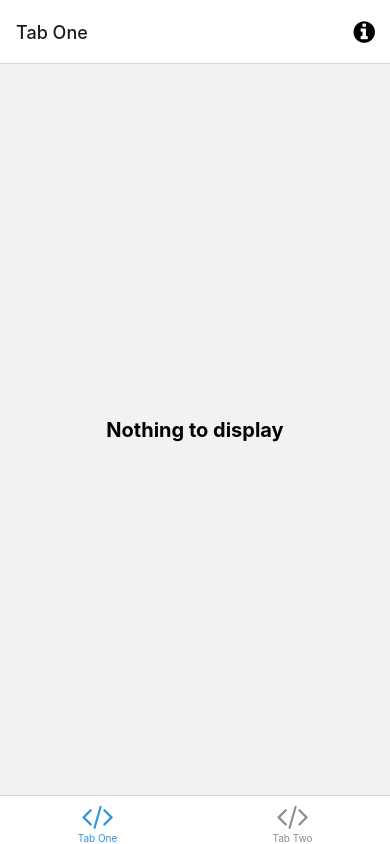
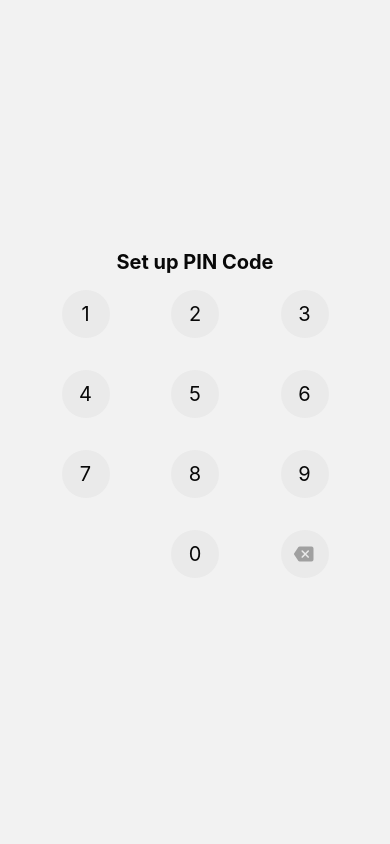
Before and after one commit to peterdee/2fa-mobile, a React Native app: screen /PINCode in a window 390 px wide. Built offline with nearby package versions, Linux system fonts and the light colour scheme; what expo-linking would draw is missing.

Commit message:
Work on the PIN Code screen

```diff
--- a/constants/index.ts
+++ b/constants/index.ts
@@ -1,6 +1,8 @@
 export const COLORS = {
   accent: 'blue',
-  text: '#181818',
+  muted: '#A0A0A0',
+  mutedLight: '#EAEAEA',
+  text: '#080808',
 };
 
 export const KEYBOARD = {
--- a/navigation/index.tsx
+++ b/navigation/index.tsx
@@ -14,6 +14,7 @@ import Colors from '../constants/Colors';
 import useColorScheme from '../hooks/useColorScheme';
 import ModalScreen from '../screens/ModalScreen';
 import NotFoundScreen from '../screens/NotFoundScreen';
+import PINCode from '../screens/PINCode';
 import TabOneScreen from '../screens/List';
 import TabTwoScreen from '../screens/CodeScanner';
 import { RootStackParamList, RootTabParamList, RootTabScreenProps } from '../types';
@@ -37,7 +38,8 @@ const Stack = createNativeStackNavigator<RootStackParamList>();
 
 function RootNavigator() {
   return (
-    <Stack.Navigator>
+    <Stack.Navigator initialRouteName="PINCode">
+      <Stack.Screen name="PINCode" component={PINCode} options={{ headerShown: false }} />
       <Stack.Screen name="Root" component={BottomTabNavigator} options={{ headerShown: false }} />
       <Stack.Screen name="NotFound" component={NotFoundScreen} options={{ title: 'Oops!' }} />
       <Stack.Group screenOptions={{ presentation: 'modal' }}>
--- a/screens/PINCode/PINCode.tsx
+++ b/screens/PINCode/PINCode.tsx
@@ -1,24 +1,30 @@
 import React, {
   memo,
+  useCallback,
   useEffect,
   useState,
 } from 'react';
 import { Text, View } from 'react-native';
 
 import { getValue, KEYS } from '../../utilities/storage';
+import KeyboardLayout from './components/KeyboardLayout';
 import Loader from '../../components/Loader';
 import styles from './styles';
+import { KEYBOARD } from '../../constants';
 
 function PINCode(): React.ReactElement {
+  // TODO: this should be disabled at the start
+  const [disableBackspace, setDisableBackspace] = useState<boolean>(true);
+  const [disableKeyboard, setDisableKeyboard] = useState<boolean>(false);
   const [loading, setLoading] = useState<boolean>(true);
-  const [PIN, setPIN] = useState<number>();
+  const [PIN, setPIN] = useState<string>('');
 
   useEffect(
     (): void => {
       async function checkPin() {
         const pinValue = await getValue<number>(KEYS.pin);
         if (pinValue) {
-          setPIN(pinValue);
+          setPIN(`${pinValue}`);
         }
         setLoading(false);
       }
@@ -28,15 +34,33 @@ function PINCode(): React.ReactElement {
     [],
   );
 
+  const handlePress = useCallback(
+    (value: string): void => {
+      if (value === KEYBOARD.backspace && PIN.length > 0) {
+        return setPIN(PIN.slice(0, PIN.length - 1));
+      }
+      setPIN(`${PIN}${value}`);
+      return console.log('entered', PIN);
+    },
+    [PIN],
+  );
+
   return (
     <View style={styles.container}>
       { loading && (
         <Loader />
       ) }
       { !loading && (
-        <Text style={styles.title}>
-          { `${PIN ? 'Has PIN' : 'Set up PIN'}` }
-        </Text>
+        <>
+          <Text style={styles.title}>
+            { `${PIN ? 'Has PIN' : 'Set up PIN Code'}` }
+          </Text>
+          <KeyboardLayout
+            disableBackspace={disableBackspace}
+            disableKeyboard={disableKeyboard}
+            handlePress={handlePress}
+          />
+        </>
       ) }
     </View>
   );
--- a/screens/PINCode/components/Key.tsx
+++ b/screens/PINCode/components/Key.tsx
@@ -1,7 +1,17 @@
 import React, { memo } from 'react';
-import { Pressable, Text, View } from 'react-native';
+import { Ionicons } from '@expo/vector-icons';
+import {
+  Pressable,
+  Text,
+  View,
+} from 'react-native';
 
-import { KEYBOARD } from '../../../constants';
+import {
+  COLORS,
+  KEYBOARD,
+  SPACER,
+  SPACER_HALF,
+} from '../../../constants';
 import styles from '../styles';
 
 interface KeyProps {
@@ -19,7 +29,7 @@ function Key(props: KeyProps): React.ReactElement {
 
   return (
     <View style={styles.digitContainer}>
-      { !KEYBOARD.empty && (
+      { value !== KEYBOARD.empty && (
         <Pressable
           disabled={disabled}
           onPress={(): void => onPress(value)}
@@ -27,9 +37,22 @@ function Key(props: KeyProps): React.ReactElement {
             styles.keyboardKeyLayout,
           ]}
         >
-          <Text>
-            { value }
-          </Text>
+          { value !== KEYBOARD.backspace && (
+            <Text style={styles.keyboardKeyText}>
+              { value }
+            </Text>
+          ) }
+          { value === KEYBOARD.backspace && (
+            <Ionicons
+              color={
+                disabled
+                  ? COLORS.muted
+                  : COLORS.text
+              }
+              name="backspace"
+              size={SPACER + SPACER_HALF}
+            />
+          ) }
         </Pressable>
       ) }
     </View>
--- a/screens/PINCode/components/Keyboard.tsx
+++ b/screens/PINCode/components/KeyboardLayout.tsx
@@ -5,7 +5,7 @@ import Key from './Key';
 import { KEYBOARD } from '../../../constants';
 import styles from '../styles';
 
-interface KeyboardProps {
+interface KeyboardLayoutProps {
   disableBackspace: boolean;
   disableKeyboard: boolean;
   handlePress: (value: string) => void;
@@ -18,7 +18,7 @@ const rows: string[][] = [
   [KEYBOARD.empty, '0', KEYBOARD.backspace],
 ];
 
-function Keyboard(props: KeyboardProps): React.ReactElement {
+function KeyboardLayout(props: KeyboardLayoutProps): React.ReactElement {
   const {
     disableBackspace,
     disableKeyboard,
@@ -28,7 +28,10 @@ function Keyboard(props: KeyboardProps): React.ReactElement {
   return (
     <View style={styles.keyboardLayout}>
       { rows.map((row: string[]): React.ReactElement => (
-        <View style={styles.keyboardRowLayout}>
+        <View
+          key={row[0]}
+          style={styles.keyboardRowLayout}
+        >
           { row.map((key: string): React.ReactElement => (
             <Key
               disabled={
@@ -47,4 +50,4 @@ function Keyboard(props: KeyboardProps): React.ReactElement {
   );
 }
 
-export default memo(Keyboard);
+export default memo(KeyboardLayout);
--- a/screens/PINCode/styles.ts
+++ b/screens/PINCode/styles.ts
@@ -1,6 +1,10 @@
 import { StyleSheet } from 'react-native';
 
-import { SPACER } from '../../constants';
+import {
+  COLORS,
+  SPACER,
+  SPACER_HALF,
+} from '../../constants';
 
 export default StyleSheet.create({
   container: {
@@ -9,7 +13,7 @@ export default StyleSheet.create({
     justifyContent: 'center',
   },
   title: {
-    color: 'white',
+    color: COLORS.text,
     fontSize: 20,
     fontWeight: 'bold',
   },
@@ -26,16 +30,26 @@ export default StyleSheet.create({
     justifyContent: 'center',
     width: '100%',
   },
+  // keyboard
   keyboardRowLayout: {
     display: 'flex',
     flexDirection: 'row',
     justifyContent: 'space-evenly',
+    marginVertical: SPACER,
     width: '100%',
   },
   keyboardKeyLayout: {
     alignItems: 'center',
+    backgroundColor: COLORS.mutedLight,
+    borderRadius: SPACER + SPACER_HALF,
     display: 'flex',
     flexDirection: 'row',
     justifyContent: 'center',
+    height: SPACER * 3,
+    width: SPACER * 3,
+  },
+  keyboardKeyText: {
+    color: COLORS.text,
+    fontSize: SPACER + (SPACER_HALF / 2),
   },
 });
--- a/types.tsx
+++ b/types.tsx
@@ -14,7 +14,7 @@ declare global {
 }
 
 export type RootStackParamList = {
-  PIN: undefined;
+  PINCode: undefined;
   Root: NavigatorScreenParams<RootTabParamList> | undefined;
   Modal: undefined;
   NotFound: undefined;
```
